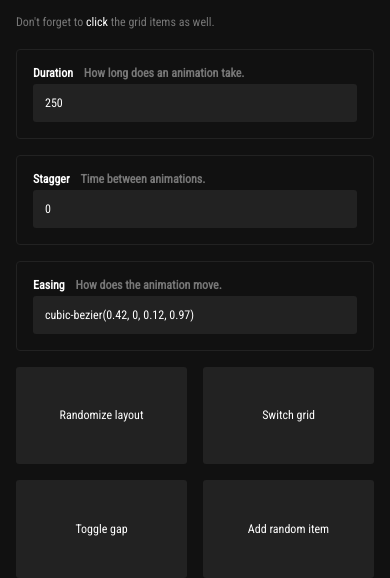
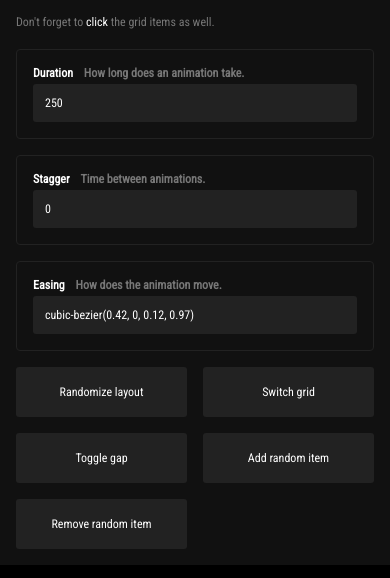
Before and after one commit to EmielZuurbier/transition-grid-element, a website built with webpack: page index.html in a window 390 px wide. Shown: the part 529-1107 px from the top of the page. Built offline with nearby package versions, Linux system fonts and the light colour scheme.

Commit message:
Add responsive button styles

```diff
--- a/style.css
+++ b/style.css
@@ -110,8 +110,16 @@ strong {
 
 .buttons {
 	display: grid;
-	grid-template-columns: 1fr 1fr;
+	grid-template-columns: 1fr;
 	grid-gap: 1em;
+}
+
+@media screen and (min-width: 20em) {
+
+	.buttons {
+		grid-template-columns: 1fr 1fr;
+	}
+
 }
 
 .field {
@@ -152,23 +160,10 @@ label > span {
 
 .input--button {
 	position: relative;
-}
-
-.input--button::before {
-	content: "";
-	display: block;
-	padding-top: 50%;
-}
-
-.input--button > span {
-	position: absolute;
-	top: 0;
-	left: 0;
 	display: flex;
 	align-items: center;
 	justify-content: center;
-	height: 100%;
-	width: 100%;
+	height: 3.125rem;
 }
 
 .input:hover,
```
